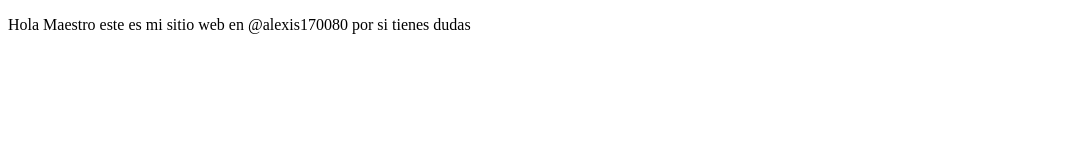
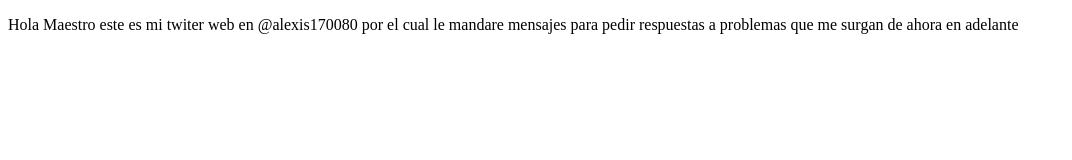
Before and after one commit to lDdraigGochl/ProyectoDemoCursoPrework, a plain HTML site: page index.html in a window 1280 px wide. Shown: the whole page, without its empty margins (0-1072 px from the left). Drawn offline with Linux system fonts and the light colour scheme.

Commit message:
Second commit

```diff
--- a/index.html
+++ b/index.html
@@ -6,6 +6,6 @@
     <title>Hola Mundo</title>
 </head>
 <body>
-    <p>Hola Maestro este es mi sitio web en @alexis170080 por si tienes dudas</p>
+    <p>Hola Maestro este es mi twiter web en @alexis170080 por el cual le mandare mensajes para pedir respuestas a problemas que me surgan de ahora en adelante</p>
 </body>
 </html>
```
